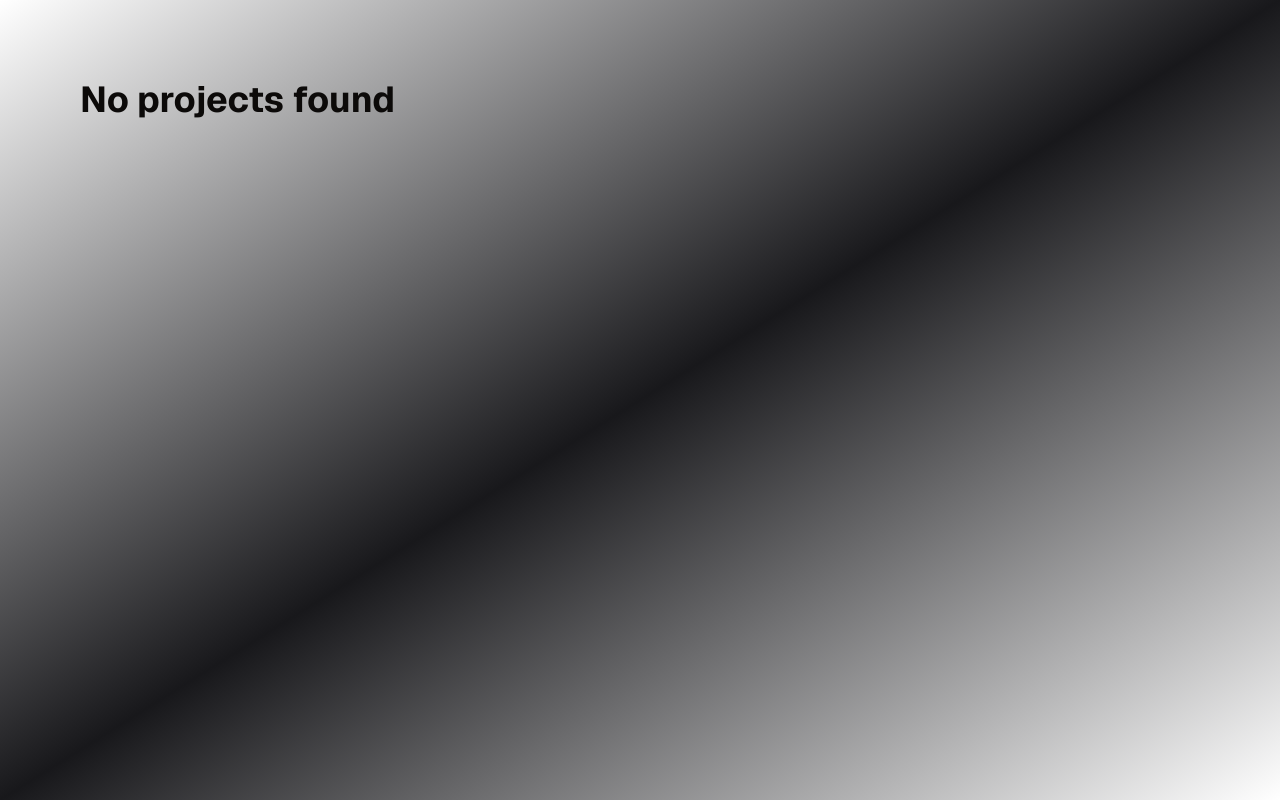
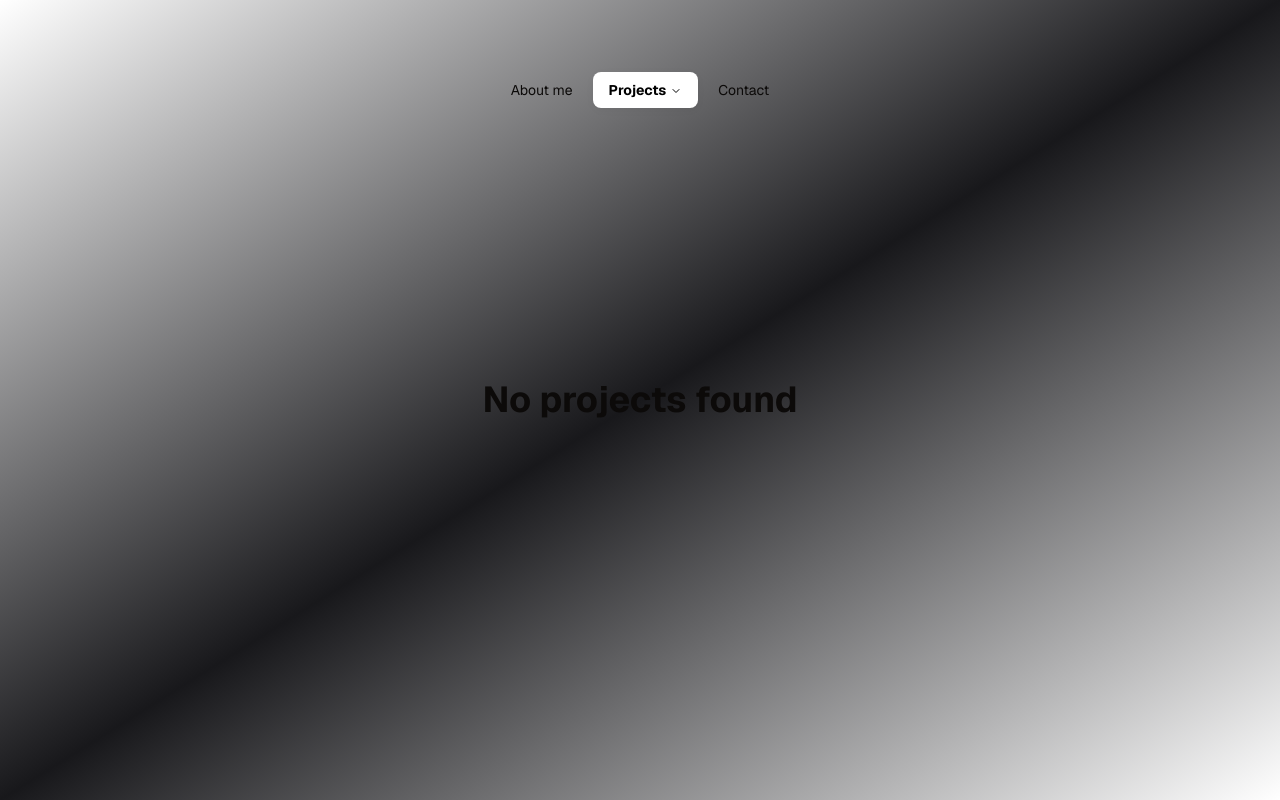
Before and after one commit to victorggonzalez/victorggonzalez.github.io, a Next.js app: page /projects/1 in a window 1280 px wide. Built offline with nearby package versions, Linux system fonts and the light colour scheme.

Commit message:
fix navbar and allow multiple categories

```diff
--- a/content/projects/ai-emoji-maker.mdx
+++ b/content/projects/ai-emoji-maker.mdx
@@ -1,6 +1,6 @@
 ---
 title: "AI Emoji Maker"
-category: "full-stack"
+category: ["full-stack", "ai"]
 description: "A full-stack web application that allows users to generate custom emojis using AI technology"
 date: "2025-05-11"
 technologies: ["React", "Clerk (authentication)", "Node.js", "Replicate (AI emoji generation)", "Vercel (CI/CD)"]
--- a/content/projects/my-portfolio.mdx
+++ b/content/projects/my-portfolio.mdx
@@ -1,6 +1,6 @@
 ---
 title: "Modern Portfolio Website"
-category: "full-stack"
+category: ["full-stack"]
 description: "This is a personal portfolio web application built with Next.js and MDX where projects are managed as individual MDX files, making it easy to add, edit, and maintain project content."
 technologies: ["Next.js", "MDX", "React", "Tailwind CSS", "TypeScript"]
 githubUrl: "https://github.com/victorggonzalez/victorggonzalez.github.io"
--- a/src/app/contact/page.tsx
+++ b/src/app/contact/page.tsx
@@ -1,6 +1,7 @@
 "use client";
 import Link from "next/link";
-import { GitHubLogoIcon, LinkedInLogoIcon } from "@radix-ui/react-icons"
+import { NavBar } from "@/components/NavBar";
+import { GitHubLogoIcon, LinkedInLogoIcon } from "@radix-ui/react-icons";
 
 const socials = [
   {
@@ -19,9 +20,8 @@ const socials = [
 
 export default function Contact() {
   return (
-		<div className=" bg-gradient-to-tl from-zinc-900/0 via-zinc-900 to-zinc-900/0">
-
-			<div className="container flex items-center justify-center min-h-screen px-4 mx-auto">
+    <div className="grid grid-rows-[20px_1fr_20px] items-center justify-items-center min-h-screen p-8 pb-20 gap-16 sm:p-20 font-[family-name:var(--font-geist-sans)] bg-gradient-to-tl from-zinc-900/0 via-zinc-900 to-zinc-900/0">
+      <NavBar />
       <main>
         <div className="grid w-full grid-cols-1 gap-8 mx-auto mt-32 sm:mt-0 sm:grid-cols-2 lg:gap-16">
           {socials.map((s, i) => (
@@ -52,6 +52,5 @@ export default function Contact() {
         </div>
       </main>
     </div>
-		</div>
   );
 }
--- a/src/app/page.tsx
+++ b/src/app/page.tsx
@@ -1,4 +1,3 @@
-import Link from "next/link";
 import classes from "./page.module.css";
 import { NavBar } from "@/components/NavBar";
 
@@ -16,17 +15,6 @@ export default function Home() {
           <p>Passionate about AI</p>
         </div>
       </main>
-      <footer className="my-16 animate-fade-in">
-        <ul className="flex items-center justify-center gap-4">
-          <Link
-            key={"contact"}
-            href={"/contact"}
-            className="text-sm duration-500 text-zinc-000 hover:text-zinc-300"
-          >
-            Contact
-          </Link>
-        </ul>
-      </footer>
     </div>
   );
 }
--- /dev/null
+++ b/src/app/projects/[id]/layout.tsx
@@ -0,0 +1,16 @@
+import { NavBar } from "@/components/NavBar";
+
+export default function RootLayout({
+  children,
+}: Readonly<{
+  children: React.ReactNode;
+}>) {
+  return (
+    <>
+    <div className="grid grid-rows-[20px_1fr_20px] items-center justify-items-center min-h-screen p-8 pb-20 gap-16 sm:p-20 font-[family-name:var(--font-geist-sans)] bg-gradient-to-tl from-zinc-900/0 via-zinc-900 to-zinc-900/0">
+      <NavBar />
+        {children}
+      </div>
+    </>
+  );
+}
--- a/src/app/projects/[id]/page.tsx
+++ b/src/app/projects/[id]/page.tsx
@@ -1,12 +1,10 @@
 import { getAllCategories, getProjectsByCategory } from "@/lib/projects";
 import { MDXRemote } from "next-mdx-remote/rsc"; // for Next.js 13+ app directory
 import { use } from "react";
-import Container from "@/components/Container";
 import { Card, CardContent, CardHeader } from "@/components/ui/card";
 import { Badge } from "@/components/badge";
 import { Button } from "@/components/button";
 import { Github, ExternalLink } from "lucide-react";
-import Link from "next/link";
 
 export async function generateStaticParams() {
   return getAllCategories().map((category) => ({ id: category }));
@@ -19,20 +17,16 @@ export default function ProjectPage({
 }) {
   const { id } = use(params);
   const projects = getProjectsByCategory(id);
-  console.log(projects)
+
   if (!projects.length) {
     return (
-      <Container>
       <main>
-          <div className="max-w-6xl mx-auto grid grid-cols-1 md:grid-cols-2 gap-8"></div>
         <h1 className="text-4xl font-bold">No projects found</h1>
       </main>
-      </Container>
     );
   }
 
   return (
-    <Container>
     <main>
       <div className="max-w-6xl mx-auto grid grid-cols-1 md:grid-cols-2 gap-8">
         {projects.map((project) => (
@@ -113,17 +107,5 @@ export default function ProjectPage({
         ))}
       </div>
     </main>
-      <footer className="my-16 animate-fade-in">
-        <ul className="flex items-center justify-center gap-4">
-          <Link
-            key={"home"}
-            href={"/"}
-            className="text-sm duration-500 text-zinc-000 hover:text-zinc-300"
-          >
-            Home
-          </Link>
-        </ul>
-      </footer>
-    </Container>
   );
 }
--- a/src/components/NavBar.styles.css
+++ b/src/components/NavBar.styles.css
@@ -34,3 +34,17 @@
 .absolute.top-full.left-0 > div {
 	min-width: max-content;
 }
+
+.nav-link {
+	transition: background 0.2s, color 0.2s;
+	border-radius: 0.5rem;
+	padding: 0.5rem 1rem;
+	background: transparent;
+}
+
+.nav-link-active {
+	background: white;
+	color: black;
+	font-weight: bold;
+	box-shadow: 0 2px 8px rgba(0,0,0,0.04);
+}
--- a/src/components/NavBar.tsx
+++ b/src/components/NavBar.tsx
@@ -9,22 +9,70 @@ import {
   NavigationMenuTrigger,
 } from "./ui/navigation-menu";
 import { cn } from "@/lib/utils";
-import "./NavBar.styles.css"
+import { usePathname } from "next/navigation";
+import Link from "next/link";
+import "./NavBar.styles.css";
 
 export function NavBar() {
+  const pathname = usePathname();
+
+  const isActive = (href: string) => {
+    return pathname === href;
+  };
+
   return (
     <NavigationMenu orientation="vertical">
       <NavigationMenuList>
         <NavigationMenuItem>
-          <NavigationMenuTrigger>Projects</NavigationMenuTrigger>
+          <NavigationMenuLink asChild>
+            <Link
+              href="/"
+              className={cn("nav-link", isActive("/") && "nav-link-active")}
+            >
+              About me
+            </Link>
+          </NavigationMenuLink>
+        </NavigationMenuItem>
+        <NavigationMenuItem>
+          <NavigationMenuTrigger
+            className={cn(
+              "nav-link",
+              (pathname.startsWith("/projects")) && "nav-link-active"
+            )}
+          >
+            Projects
+          </NavigationMenuTrigger>
           <NavigationMenuContent>
             <ul className="flex gap-3 p-4 w-max">
-              <ListItem href="/projects/frontend" title="Frontend"/>
-              <ListItem href="/projects/full-stack" title="Fullstack"/>
-              <ListItem href="/projects/ai" title="AI"/>
+              <ListItem
+                href="/projects/frontend"
+                title="Frontend"
+                active={isActive("/projects/frontend")}
+              />
+              <ListItem
+                href="/projects/full-stack"
+                title="Full stack"
+                active={isActive("/projects/full-stack")}
+              />
+              <ListItem
+                href="/projects/ai"
+                title="AI"
+                active={isActive("/projects/ai")}
+              />
             </ul>
           </NavigationMenuContent>
         </NavigationMenuItem>
+        <NavigationMenuLink asChild>
+          <Link
+            href="/contact"
+            className={cn(
+              "nav-link",
+              isActive("/contact") && "nav-link-active"
+            )}
+          >
+            Contact
+          </Link>
+        </NavigationMenuLink>
       </NavigationMenuList>
     </NavigationMenu>
   );
@@ -32,24 +80,23 @@ export function NavBar() {
 
 const ListItem = React.forwardRef<
   React.ElementRef<"a">,
-  React.ComponentPropsWithoutRef<"a">
->(({ className, title, children, ...props }, ref) => {
+  Omit<React.ComponentPropsWithoutRef<"a">, "href"> & { href: string; title: string; active?: boolean }
+>(({ className, title, children, active, href, ...props }, ref) => {
   return (
     <li>
       <NavigationMenuLink asChild>
-        <a
+        <Link
           ref={ref}
+          href={href}
           className={cn(
-            "block select-none space-y-1 rounded-md p-3 leading-none no-underline outline-none transition-colors hover:bg-accent hover:text-accent-foreground focus:bg-accent focus:text-accent-foreground",
+            active && "text-accent-foreground font-bold",
             className
           )}
           {...props}
         >
-          <div className="text-sm font-medium leading-none">{title}</div>
-          <p className="line-clamp-2 text-sm leading-snug text-muted-foreground">
-            {children}
-          </p>
-        </a>
+          <div>{title}</div>
+          <p>{children}</p>
+        </Link>
       </NavigationMenuLink>
     </li>
   );
--- a/src/lib/projects.ts
+++ b/src/lib/projects.ts
@@ -31,5 +31,5 @@ export function getAllCategories() {
 }
 
 export function getProjectsByCategory(category: string) {
-  return getAllProjects().filter(p => p.meta.category === category);
+  return getAllProjects().filter(p => p.meta.category.includes(category));
 }
```
Lines whose indentation alone changed are shown as unchanged.
